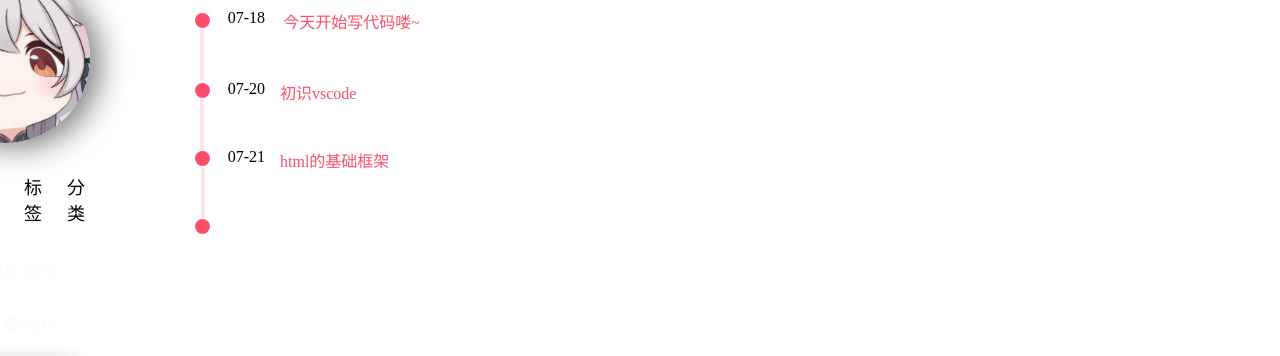
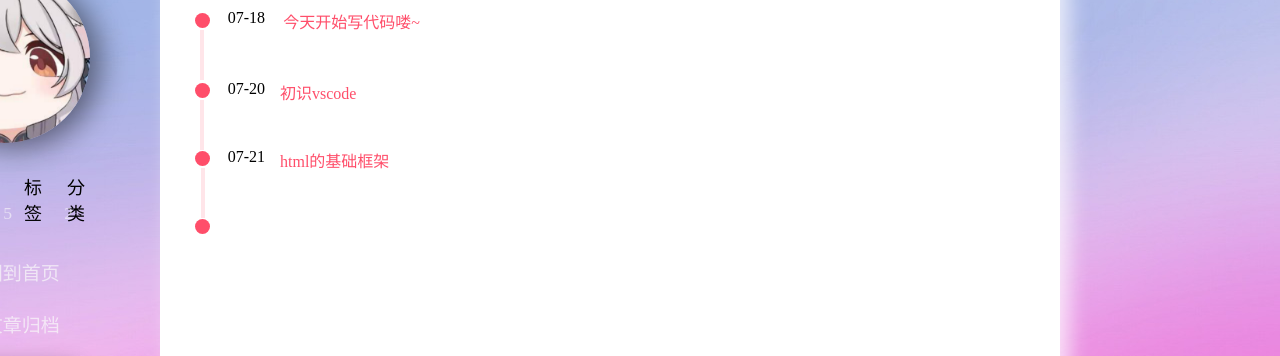
Before and after one commit to 5555HAO/MyBlog, a plain HTML site: page tory.html in a window 1280 px wide. Shown: the part 77-433 px from the top of the page. Drawn offline with Linux system fonts and the light colour scheme.

Commit message:
Update tory.css

```diff
--- a/tory.css
+++ b/tory.css
@@ -6,7 +6,7 @@
 .background{
     width:1519.55px;
     height:875px;
-    background-image:url(../image/index-background.jpeg);
+    background-image:url(./index-background.jpeg);
     /* background-size:cover;
     position:fixed; */
 }
```
